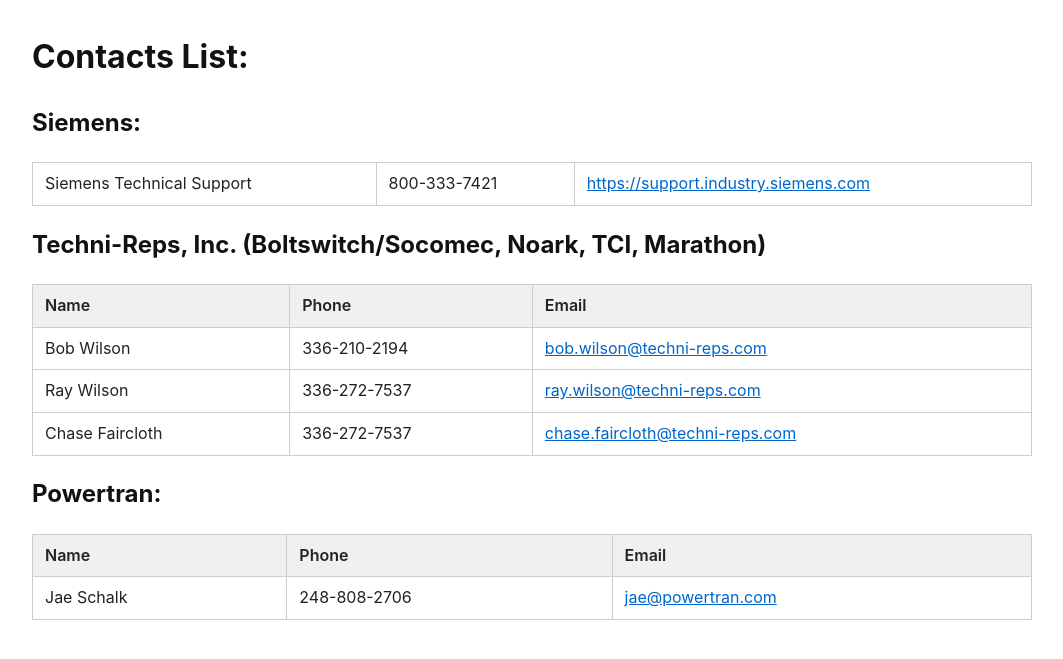
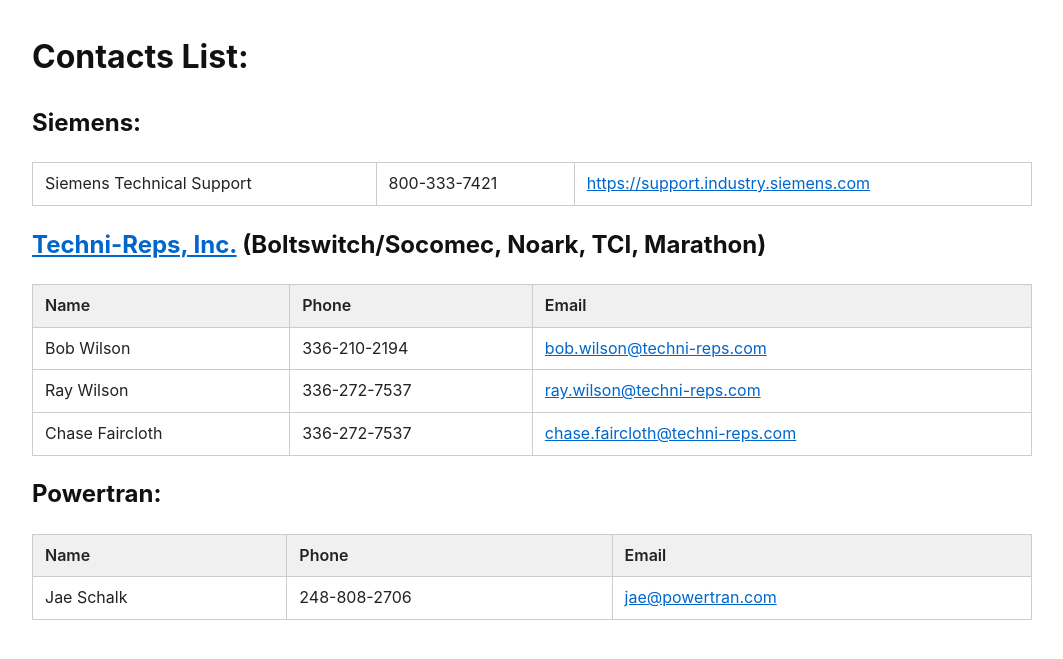
Before and after one commit to epecsupport/Service, a Jekyll site: the page built from contacts.md, in a window 1280 px wide. Shown: the top 659 px of the page, without its empty margins (108-1171 px from the left). Built offline with Jekyll 4.4.1, drawn with Linux system fonts in a browser that asks for light colours; part of the change alters nothing that is shown.

```diff
--- a/contacts.md
+++ b/contacts.md
@@ -9,7 +9,7 @@ title: Contacts
 
 | Siemens Technical Support 	| 800-333-7421 	| [https://support.industry.siemens.com](https://support.industry.siemens.com) 	|
 
-## Techni-Reps, Inc. (Boltswitch/Socomec, Noark, TCI, Marathon)
+## [Techni-Reps, Inc.](https://www.techni-reps.com/) (Boltswitch/Socomec, Noark, TCI, Marathon)
 
 | Name            | Phone        | Email                                                                     |
 |-----------------|--------------|---------------------------------------------------------------------------|
```
